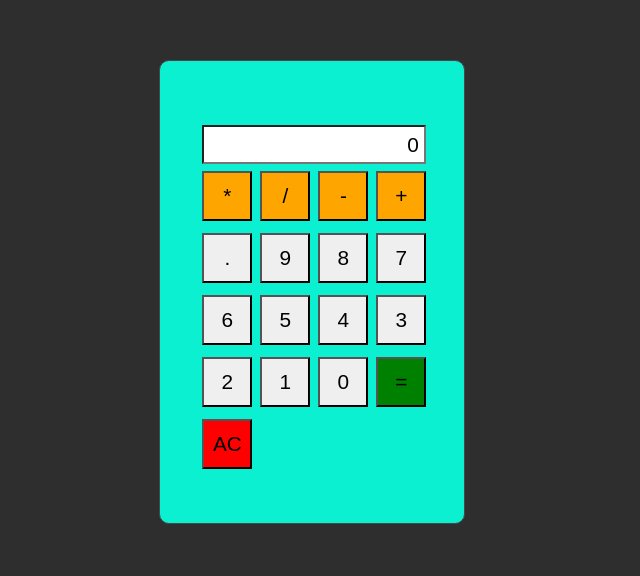
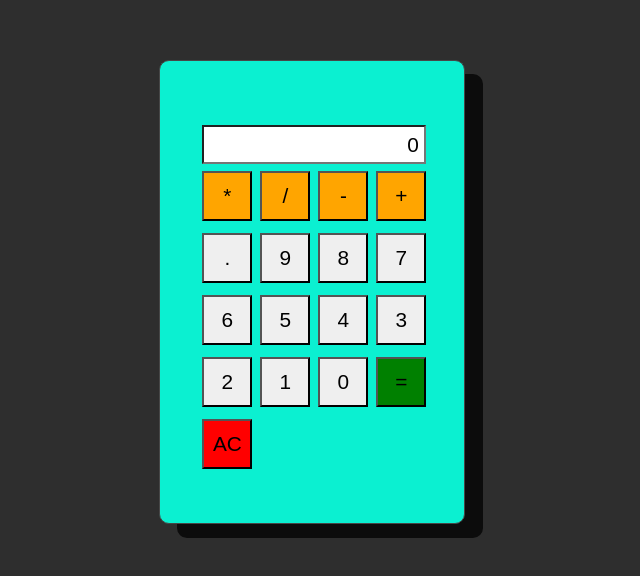
Before and after one commit to elainewo/project-calculator, a plain HTML site: page index.html in a window 1280 px wide. Shown: the part 108-684 px from the top of the page, without its empty margins (328-968 px from the left). Drawn offline with Linux system fonts and the light colour scheme.

Commit message:
ProjectCalculator v.0.0.3

```diff
--- a/assets/css/style.css
+++ b/assets/css/style.css
@@ -43,6 +43,9 @@ div{
     flex-direction: column;
     justify-content: center;
     align-items: center;
+    -webkit-box-shadow: 18px 14px 0px 0px rgba(0,0,0,0.75);
+    -moz-box-shadow: 18px 14px 0px 0px rgba(0,0,0,0.75);
+    box-shadow: 18px 14px 0px 0px rgba(0,0,0,0.75);
 }
 
 form {
```
